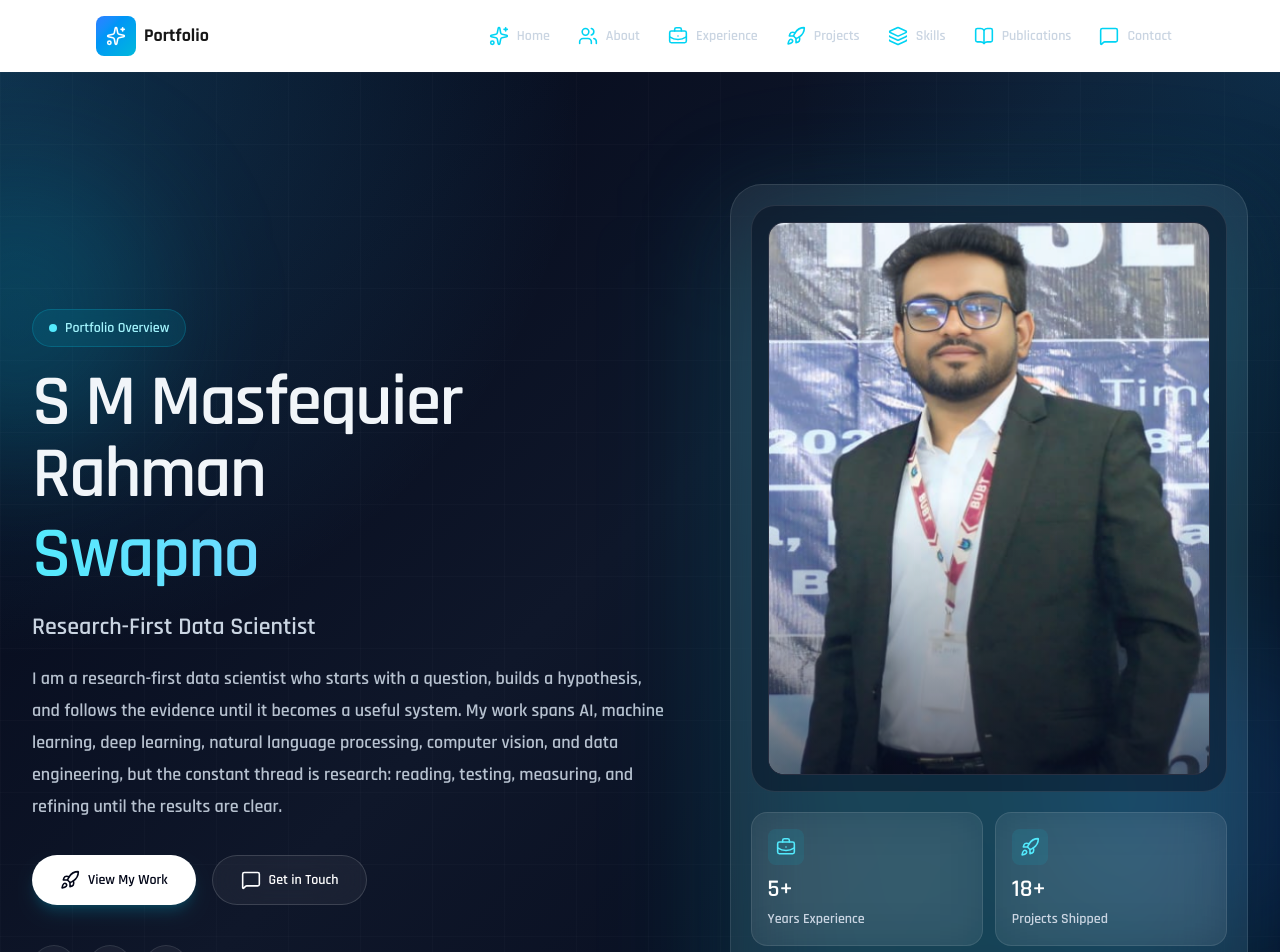
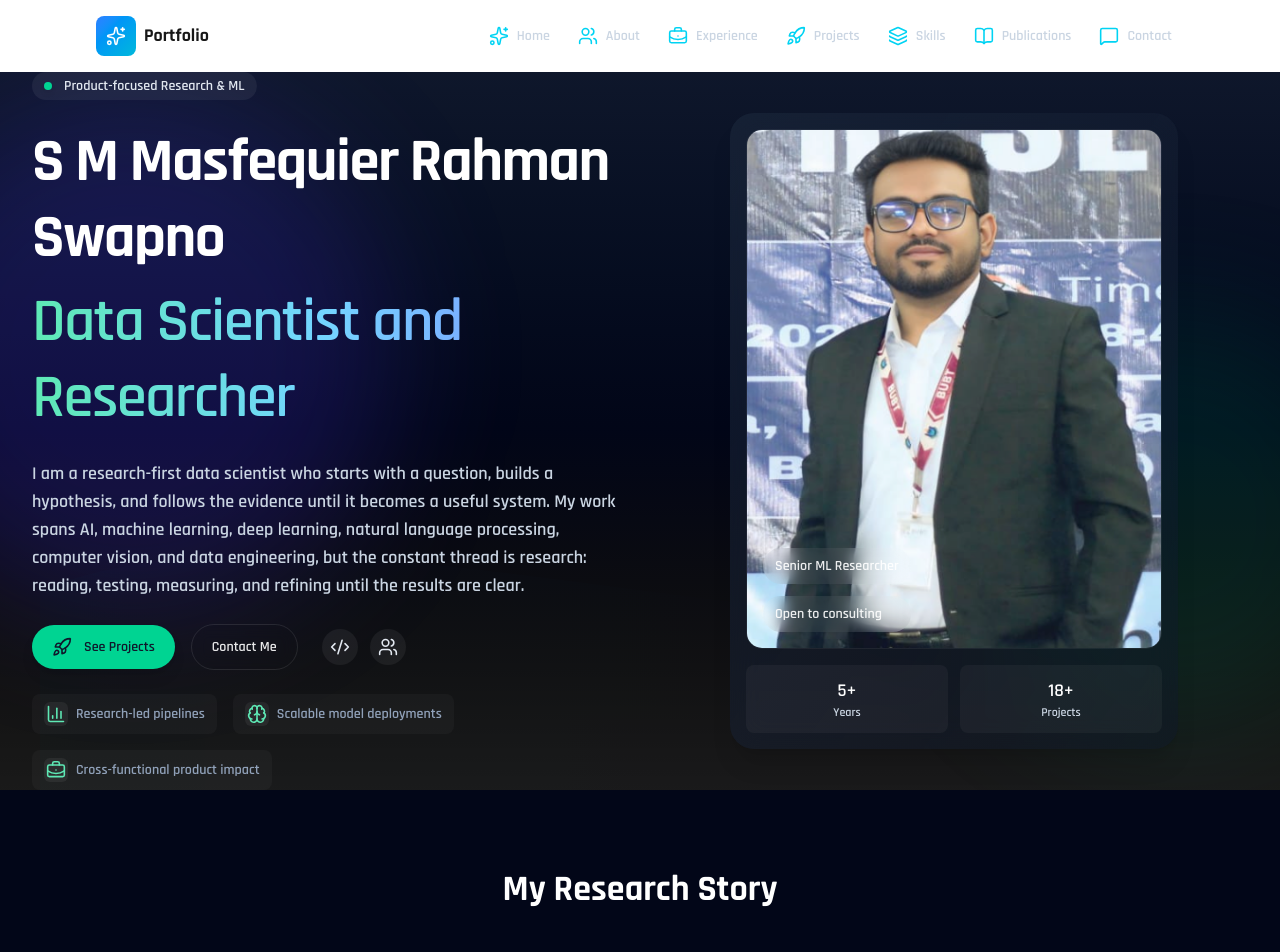
Before and after one commit to abdurrahmanse/AI-Document-Assistant, a Next.js app: page / in a window 1280 px wide. Shown: the top 952 px of the page. Built offline with nearby package versions, Linux system fonts and the light colour scheme.

Commit message:
Data Scientist and Researcher

```diff
--- a/components/sections/Hero.tsx
+++ b/components/sections/Hero.tsx
@@ -4,66 +4,74 @@ import Image from 'next/image'
 import Link from 'next/link'
 
 export default function Hero() {
-  const { personal, social, availability } = personalData
+  const { personal, social } = personalData
 
   return (
-    <section className='relative min-h-screen overflow-hidden bg-slate-950 text-white'>
-      <div className='absolute inset-0 bg-[radial-gradient(circle_at_top_left,rgba(56,189,248,0.24),transparent_34%),radial-gradient(circle_at_top_right,rgba(14,165,233,0.16),transparent_28%),linear-gradient(135deg,#020617_0%,#0f172a_45%,#020617_100%)]' />
-      <div className='absolute inset-0 opacity-[0.14] bg-[linear-gradient(rgba(255,255,255,0.14)_1px,transparent_1px),linear-gradient(90deg,rgba(255,255,255,0.14)_1px,transparent_1px)] bg-size-[72px_72px]' />
-      <div className='absolute -left-32 top-24 h-72 w-72 rounded-full bg-cyan-500/20 blur-3xl' />
-      <div className='absolute -right-24 top-1/2 h-80 w-80 rounded-full bg-blue-500/15 blur-3xl' />
-
-      <div className='relative mx-auto max-w-7xl px-2 py-4 sm:px-6 lg:px-8 lg:py-28'>
-        <div className='grid items-center gap-12 lg:grid-cols-[1.1fr_0.9fr] lg:gap-16'>
-          <div className='space-y-8'>
-            <div className='space-y-5'>
-              <div className='inline-flex items-center gap-2 rounded-full border border-cyan-400/20 bg-cyan-400/10 px-4 py-2 text-sm font-medium text-cyan-200 backdrop-blur-xl'>
-                <span className='h-2 w-2 rounded-full bg-cyan-300' />
-                Portfolio Overview
+    <header className='relative z-10 flex min-h-[84vh] items-center bg-gradient-to-b from-slate-900 via-slate-950 to-black/90 text-white'>
+      <div className='absolute inset-0 -z-10 overflow-hidden'>
+        <div className='pointer-events-none absolute left-[-10%] top-6 h-[520px] w-[520px] rounded-full bg-indigo-600/20 blur-3xl' />
+        <div className='pointer-events-none absolute right-[-8%] top-1/3 h-[420px] w-[420px] rounded-full bg-emerald-500/12 blur-3xl' />
+        <svg
+          className='absolute bottom-0 left-1/2 -z-20 translate-x-[-50%] opacity-10'
+          width='1200'
+          height='400'
+          viewBox='0 0 1200 400'
+          fill='none'
+          xmlns='http://www.w3.org/2000/svg'
+          aria-hidden
+        >
+          <defs>
+            <linearGradient id='g' x1='0' x2='1'>
+              <stop offset='0' stopColor='#06b6d4' stopOpacity='0.12' />
+              <stop offset='1' stopColor='#7c3aed' stopOpacity='0.06' />
+            </linearGradient>
+          </defs>
+          <path d='M0 200 C300 80 900 320 1200 200 L1200 400 L0 400 Z' fill='url(#g)' />
+        </svg>
       </div>
 
-              <h1 className='max-w-3xl text-5xl font-semibold tracking-tight text-white sm:text-6xl lg:text-7xl'>
-                <span className='block text-slate-100'>{personal.firstName}</span>
-                <span className='mt-2 block bg-linear-to-r from-cyan-300 via-sky-300 to-blue-400 bg-clip-text text-transparent'>
-                  {personal.lastName}
+      <div className='container mx-auto px-6 lg:px-8'>
+        <div className='grid grid-cols-1 items-center gap-10 lg:grid-cols-2'>
+          <div className='space-y-6'>
+            <div className='inline-flex items-center gap-3 rounded-full bg-white/6 px-3 py-1 text-sm font-medium text-slate-200'>
+              <span className='inline-block h-2 w-2 rounded-full bg-emerald-400 shadow-md' />
+              Product-focused Research & ML
+            </div>
+
+            <h1 className='text-[2.6rem] leading-tight tracking-tight text-white sm:text-[3.2rem] lg:text-[3.8rem]'>
+              <span className='block font-extrabold'>
+                {personal.firstName} {personal.lastName}
               </span>
+              <div className='block mt-2 bg-gradient-to-r from-emerald-300 via-sky-300 to-indigo-400 bg-clip-text text-transparent font-semibold'>
+                <span className='inline-flex items-center gap-2'>Data Scientist and Researcher</span>
+              </div>
             </h1>
 
-              <p className='max-w-2xl text-xl font-medium text-slate-300 sm:text-2xl'>{personal.title}</p>
+            <p className='max-w-2xl text-lg text-slate-300'>{personal.bio}</p>
 
-              <p className='max-w-2xl text-base leading-8 text-slate-300/90 sm:text-lg'>{personal.bio}</p>
-            </div>
-
-            <div className='flex flex-wrap gap-4'>
+            <div className='flex flex-wrap items-center gap-4'>
               <Link
                 href='#projects'
-                className='inline-flex items-center justify-center rounded-full bg-white px-7 py-3.5 text-sm font-semibold text-slate-950 shadow-lg shadow-cyan-500/20 transition-transform duration-300 hover:-translate-y-0.5 hover:bg-slate-100'
+                className='group inline-flex items-center gap-3 rounded-full bg-emerald-400 px-5 py-3 text-sm font-semibold text-slate-900 shadow-lg transition-transform hover:-translate-y-1'
               >
-                <span className='mr-2 inline-flex'>
-                  <SiteIcon name='rocket' className='h-4 w-4' />
-                </span>
-                View My Work
+                <SiteIcon name='rocket' className='h-4 w-4 text-slate-900' />
+                See Projects
               </Link>
+
               <Link
                 href='/contact'
-                className='inline-flex items-center justify-center rounded-full border border-white/15 bg-white/5 px-7 py-3.5 text-sm font-semibold text-white backdrop-blur-xl transition-all duration-300 hover:-translate-y-0.5 hover:border-white/25 hover:bg-white/10'
+                className='inline-flex items-center gap-3 rounded-full border border-white/10 px-5 py-3 text-sm font-medium text-white/90 backdrop-blur hover:bg-white/5'
               >
-                <span className='mr-2 inline-flex'>
-                  <SiteIcon name='message' className='h-4 w-4' />
-                </span>
-                Get in Touch
+                Contact Me
               </Link>
-            </div>
 
-            <div className='flex flex-wrap gap-3 pt-2'>
+              <div className='ml-2 flex items-center gap-3'>
                 {social.github && (
                   <a
                     href={social.github.url}
                     target='_blank'
                     rel='noopener noreferrer'
-                  aria-label='GitHub'
-                  title='GitHub'
-                  className='inline-flex h-11 w-11 items-center justify-center rounded-full border border-white/10 bg-white/5 text-slate-200 backdrop-blur-xl transition-all duration-300 hover:-translate-y-0.5 hover:border-white/20 hover:bg-white/10 hover:text-white'
+                    className='rounded-full bg-white/6 p-2 text-slate-200 transition hover:bg-white/10'
                   >
                     <SiteIcon name='github' className='h-5 w-5' />
                   </a>
@@ -73,79 +81,73 @@ export default function Hero() {
                     href={social.linkedin.url}
                     target='_blank'
                     rel='noopener noreferrer'
-                  aria-label='LinkedIn'
-                  title='LinkedIn'
-                  className='inline-flex h-11 w-11 items-center justify-center rounded-full border border-white/10 bg-white/5 text-slate-200 backdrop-blur-xl transition-all duration-300 hover:-translate-y-0.5 hover:border-white/20 hover:bg-white/10 hover:text-white'
+                    className='rounded-full bg-white/6 p-2 text-slate-200 transition hover:bg-white/10'
                   >
                     <SiteIcon name='linkedin' className='h-5 w-5' />
-                </a>
-              )}
-              {social.twitter && (
-                <a
-                  href={social.twitter.url}
-                  target='_blank'
-                  rel='noopener noreferrer'
-                  aria-label='Twitter'
-                  title='Twitter'
-                  className='inline-flex h-11 w-11 items-center justify-center rounded-full border border-white/10 bg-white/5 text-slate-200 backdrop-blur-xl transition-all duration-300 hover:-translate-y-0.5 hover:border-white/20 hover:bg-white/10 hover:text-white'
-                >
-                  <SiteIcon name='twitter' className='h-5 w-5' />
                   </a>
                 )}
               </div>
             </div>
 
-          <div className='relative mx-auto w-full max-w-xl'>
-            <div className='absolute inset-0 translate-y-8 rounded-4xl bg-cyan-400/20 blur-3xl' />
-            <div className='relative rounded-4xl border border-white/10 bg-white/7 p-4 shadow-[0_24px_80px_rgba(15,23,42,0.55)] backdrop-blur-2xl sm:p-5'>
-              <div className='rounded-3xl border border-white/10 bg-slate-950/40 p-3 sm:p-4'>
-                <div className='relative aspect-4/5 overflow-hidden rounded-2xl border border-white/10 bg-slate-900'>
+            <ul className='mt-6 flex flex-wrap gap-4 text-sm text-slate-400'>
+              <li className='inline-flex items-center gap-2 rounded-lg bg-white/3 px-3 py-2'>
+                <span className='inline-flex h-6 w-6 items-center justify-center rounded-md bg-white/6 text-emerald-300'>
+                  <SiteIcon name='chart' className='h-4 w-4' />
+                </span>
+                Research-led pipelines
+              </li>
+              <li className='inline-flex items-center gap-2 rounded-lg bg-white/3 px-3 py-2'>
+                <span className='inline-flex h-6 w-6 items-center justify-center rounded-md bg-white/6 text-emerald-300'>
+                  <SiteIcon name='brain' className='h-4 w-4' />
+                </span>
+                Scalable model deployments
+              </li>
+              <li className='inline-flex items-center gap-2 rounded-lg bg-white/3 px-3 py-2'>
+                <span className='inline-flex h-6 w-6 items-center justify-center rounded-md bg-white/6 text-emerald-300'>
+                  <SiteIcon name='briefcase' className='h-4 w-4' />
+                </span>
+                Cross-functional product impact
+              </li>
+            </ul>
+          </div>
+
+          <aside className='mx-auto w-full max-w-md'>
+            <div className='relative rounded-3xl bg-gradient-to-br from-slate-800/60 to-slate-900/40 p-4 shadow-xl backdrop-blur-lg'>
+              <div className='relative overflow-hidden rounded-2xl border border-white/6'>
+                <div className='aspect-[4/5] relative h-0 w-full pb-[125%]'>
                   <Image
                     src='/images/profile/masfiq.png'
-                    alt='Masfiq profile portrait'
+                    alt='Profile'
                     fill
+                    sizes='(max-width: 768px) 100vw, 40vw'
+                    className='object-cover'
                     priority
-                    sizes='(max-width: 1024px) 100vw, 40vw'
-                    className='object-cover object-center'
                   />
-                  <div className='absolute inset-0 bg-linear-to-t from-slate-950 via-transparent to-transparent opacity-60' />
+                </div>
+                <div className='absolute left-4 bottom-4 flex flex-col gap-3'>
+                  <div className='rounded-full bg-white/6 px-3 py-2 text-sm font-medium text-white/90 backdrop-blur'>
+                    Senior ML Researcher
+                  </div>
+                  <div className='rounded-full bg-white/6 px-3 py-2 text-sm font-medium text-white/90 backdrop-blur'>
+                    Open to consulting
+                  </div>
                 </div>
               </div>
 
-              <div className='mt-4 grid grid-cols-2 gap-3 sm:mt-5'>
-                <div className='rounded-2xl border border-white/10 bg-white/6 p-4 backdrop-blur-xl'>
-                  <div className='mb-2 inline-flex rounded-lg bg-cyan-400/10 p-2 text-cyan-300'>
-                    <SiteIcon name='briefcase' className='h-4 w-4' />
+              <div className='mt-4 grid grid-cols-2 gap-3'>
+                <div className='rounded-lg bg-white/4 p-3 text-center'>
+                  <div className='text-lg font-semibold'>5+</div>
+                  <div className='text-xs text-slate-300'>Years</div>
                 </div>
-                  <div className='text-2xl font-semibold text-white'>5+</div>
-                  <div className='mt-1 text-sm text-slate-300'>Years Experience</div>
-                </div>
-                <div className='rounded-2xl border border-white/10 bg-white/6 p-4 backdrop-blur-xl'>
-                  <div className='mb-2 inline-flex rounded-lg bg-cyan-400/10 p-2 text-cyan-300'>
-                    <SiteIcon name='rocket' className='h-4 w-4' />
-                  </div>
-                  <div className='text-2xl font-semibold text-white'>18+</div>
-                  <div className='mt-1 text-sm text-slate-300'>Projects Shipped</div>
-                </div>
-                <div className='rounded-2xl border border-white/10 bg-white/6 p-4 backdrop-blur-xl'>
-                  <div className='mb-2 inline-flex rounded-lg bg-cyan-400/10 p-2 text-cyan-300'>
-                    <SiteIcon name='chart' className='h-4 w-4' />
-                  </div>
-                  <div className='text-2xl font-semibold text-white'>$4.1M</div>
-                  <div className='mt-1 text-sm text-slate-300'>Total Impact</div>
-                </div>
-                <div className='rounded-2xl border border-white/10 bg-white/6 p-4 backdrop-blur-xl'>
-                  <div className='mb-2 inline-flex rounded-lg bg-cyan-400/10 p-2 text-cyan-300'>
-                    <SiteIcon name='brain' className='h-4 w-4' />
-                  </div>
-                  <div className='text-2xl font-semibold text-white'>23+</div>
-                  <div className='mt-1 text-sm text-slate-300'>Models Deployed</div>
+                <div className='rounded-lg bg-white/4 p-3 text-center'>
+                  <div className='text-lg font-semibold'>18+</div>
+                  <div className='text-xs text-slate-300'>Projects</div>
                 </div>
               </div>
             </div>
+          </aside>
         </div>
       </div>
-      </div>
-    </section>
+    </header>
   )
 }
```
Lines whose indentation alone changed are shown as unchanged.
